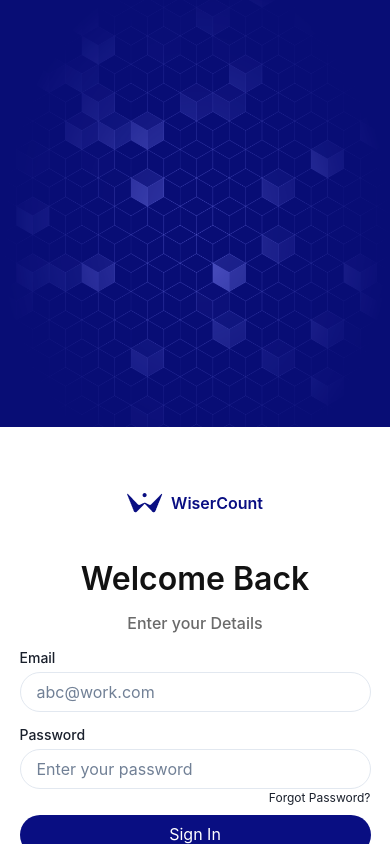
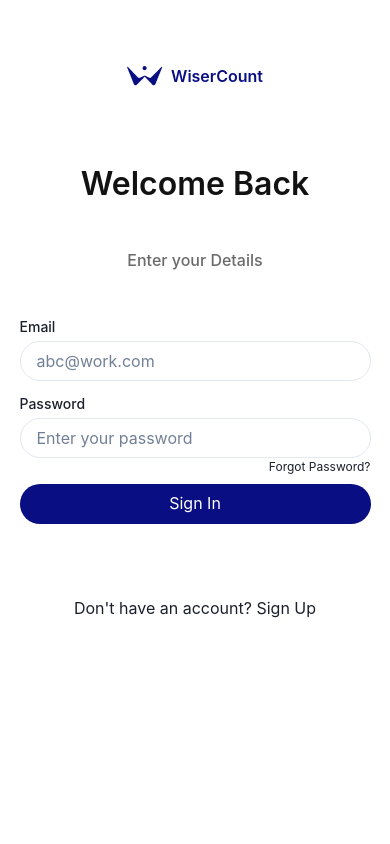
Before and after one commit to TanayK07/WiserStack-Assignment, a React (Vite) app: page / in a window 390 px wide. Built offline with nearby package versions, Linux system fonts and the light colour scheme.

Commit message:
Home Page Done

```diff
--- a/src/Pages/Home.jsx
+++ b/src/Pages/Home.jsx
@@ -8,14 +8,18 @@ import {
 	Input,
 	Button,
 } from "@chakra-ui/react";
-import "@fontsource/Inter"; // import the font
+import "@fontsource/Inter";
 import "@fontsource/Montserrat";
 import { useNavigate } from "react-router-dom";
-//import image
+import { useMediaQuery } from "@chakra-ui/react";
+
 import BackgroundImage from "../assets/img/background_home.png";
 import Logo from "../assets/img/logo.png";
 
 export default function Home() {
+	const [isLargerThan768] = useMediaQuery("(min-width: 768px)");
+	const [isLargerThan1024] = useMediaQuery("(min-width: 1025px)");
+
 	const navigate = useNavigate();
 	const [email, setEmail] = useState("");
 	const [password, setPassword] = useState("");
@@ -39,13 +43,9 @@ export default function Home() {
 				h="100vh"
 				w="100vw"
 			>
-				<Image src={BackgroundImage} alt="Logo" />
+				{isLargerThan1024 && <Image src={BackgroundImage} alt="Logo" />}
 
-				<VStack
-					w={["100vw", "100vw", "50vw"]}
-					h="100vh"
-					//	backgroundColor="green"
-				>
+				<VStack spacing={[10, 0, 0]} w={["100%", "100%", "50vw"]} h="100vh">
 					<HStack
 						h="100vs"
 						justifyContent={"center"}
```
